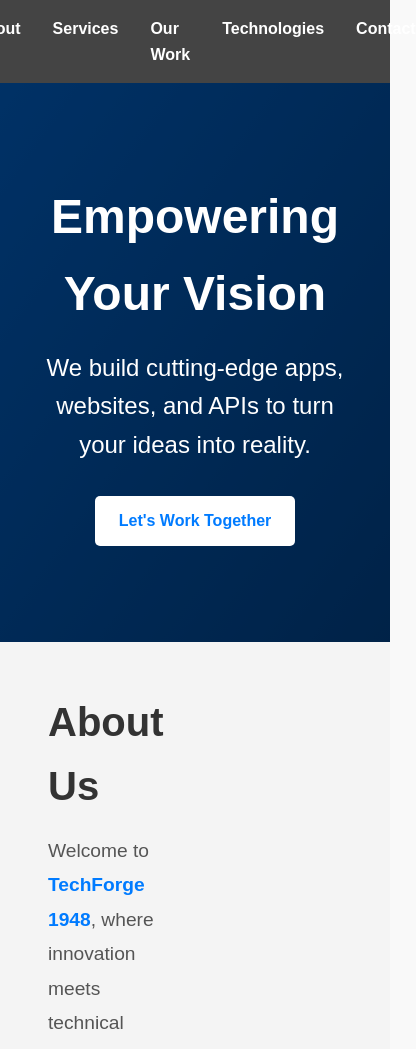
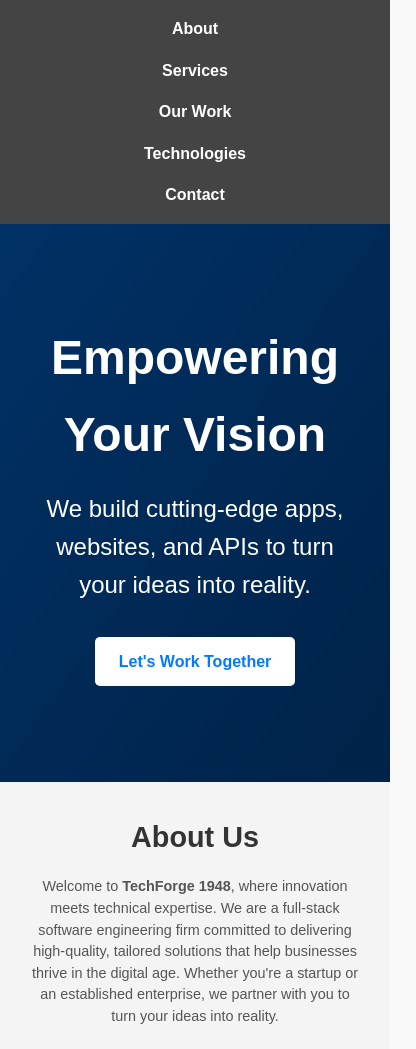
Before and after one commit to Ferasrabea/TechForge-1948, a plain HTML site: page index.html in a window 390 px wide. Shown: the top 1049 px of the page, 416 px wide, since content can reach past the window. Drawn offline with Linux system fonts and the light colour scheme.

Commit message:
Update TechForge.css

```diff
--- a/TechForge.css
+++ b/TechForge.css
@@ -18,25 +18,46 @@ body {
   background: #f9f9f9;
 }
 
-/* Header Navigation */
 header {
   background: #444;
   color: #fff;
-  padding: 1rem 0;
+  padding: 1rem;
+  position: sticky;
+  top: 0;
+  z-index: 1000;
 }
+
 header ul {
   list-style: none;
   display: flex;
   justify-content: center;
   gap: 2rem;
+  margin: 0;
+  padding: 0;
 }
+
 header ul li a {
   color: #fff;
   text-decoration: none;
   font-weight: bold;
 }
+
 header ul li a:hover {
   text-decoration: underline;
+}
+
+/* Responsive styles for navigation */
+@media (max-width: 768px) {
+  header ul {
+    flex-direction: column; /* Stack items vertically */
+    gap: 1rem;
+    align-items: center;
+  }
+
+  header ul li a {
+    font-size: 1rem;
+    padding: 0.5rem 1rem;
+  }
 }
 
 /* Hero Section */
@@ -94,9 +115,8 @@ header ul li a:hover {
   color: #fff;
 }
 
-/* About Us Section */
 .about-us {
-  padding: 3rem;
+  padding: 2rem;
   background: #f4f4f4;
 }
 
@@ -115,19 +135,15 @@ header ul li a:hover {
 }
 
 .about-us-text h2 {
-  font-size: 2.5rem;
+  font-size: 2rem;
   margin-bottom: 1rem;
   color: #333;
 }
 
 .about-us-text p {
-  font-size: 1.2rem;
-  line-height: 1.8;
+  font-size: 1rem;
+  line-height: 1.5;
   color: #555;
-}
-
-.about-us-text strong {
-  color: #007BFF;
 }
 
 .about-us-image {
@@ -140,6 +156,31 @@ header ul li a:hover {
   border-radius: 8px;
   box-shadow: 0 4px 15px rgba(0, 0, 0, 0.2);
 }
+
+/* Responsive styles for smaller screens */
+@media (max-width: 768px) {
+  .about-us-container {
+    flex-direction: column; /* Stack items vertically */
+    text-align: center;
+  }
+
+  .about-us-text {
+    text-align: center; /* Center-align text */
+  }
+
+  .about-us-text h2 {
+    font-size: 1.8rem;
+  }
+
+  .about-us-text p {
+    font-size: 0.9rem;
+  }
+
+  .about-us-image {
+    max-width: 100%; /* Ensure the image resizes properly */
+  }
+}
+
 
 
 /* Services Section */
```
